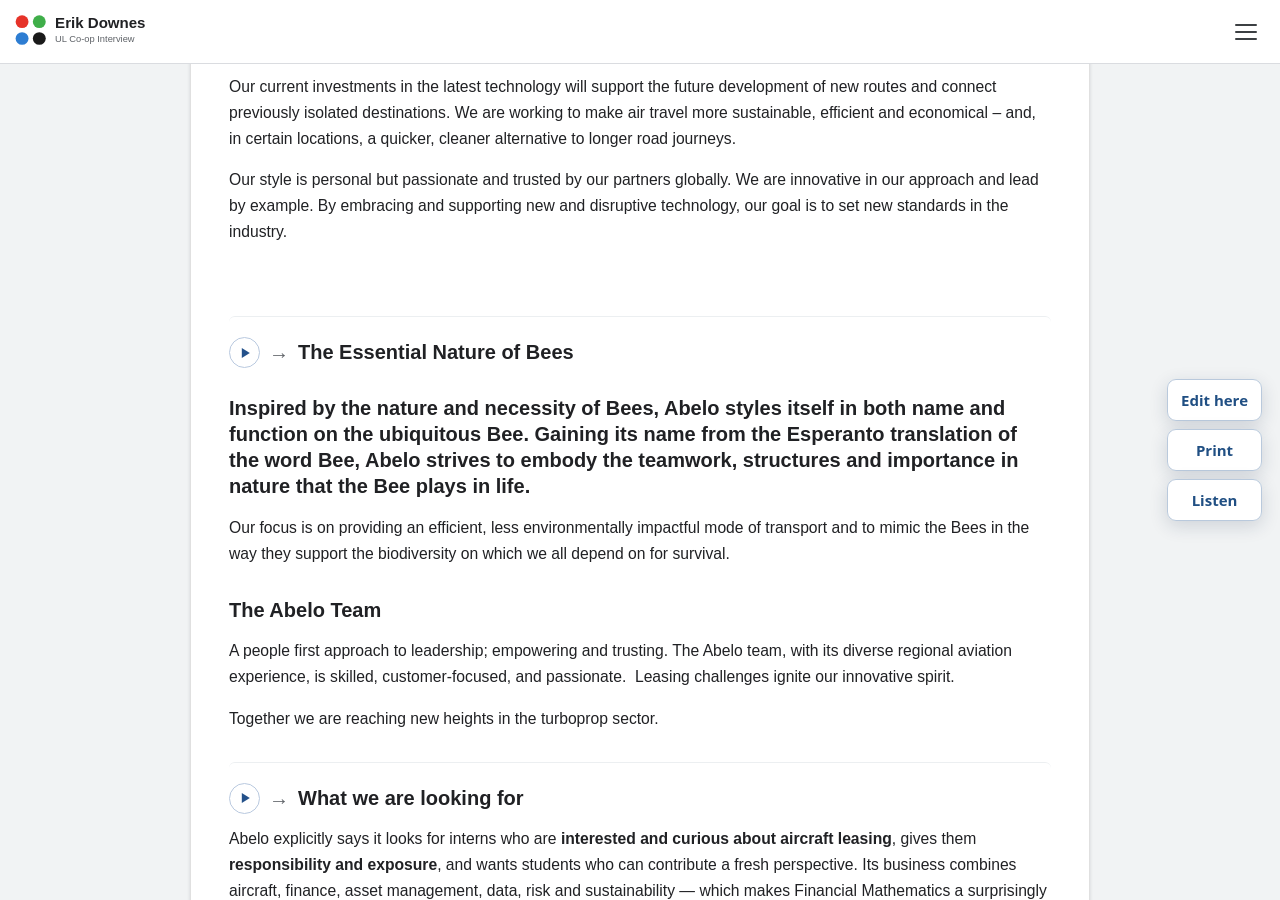
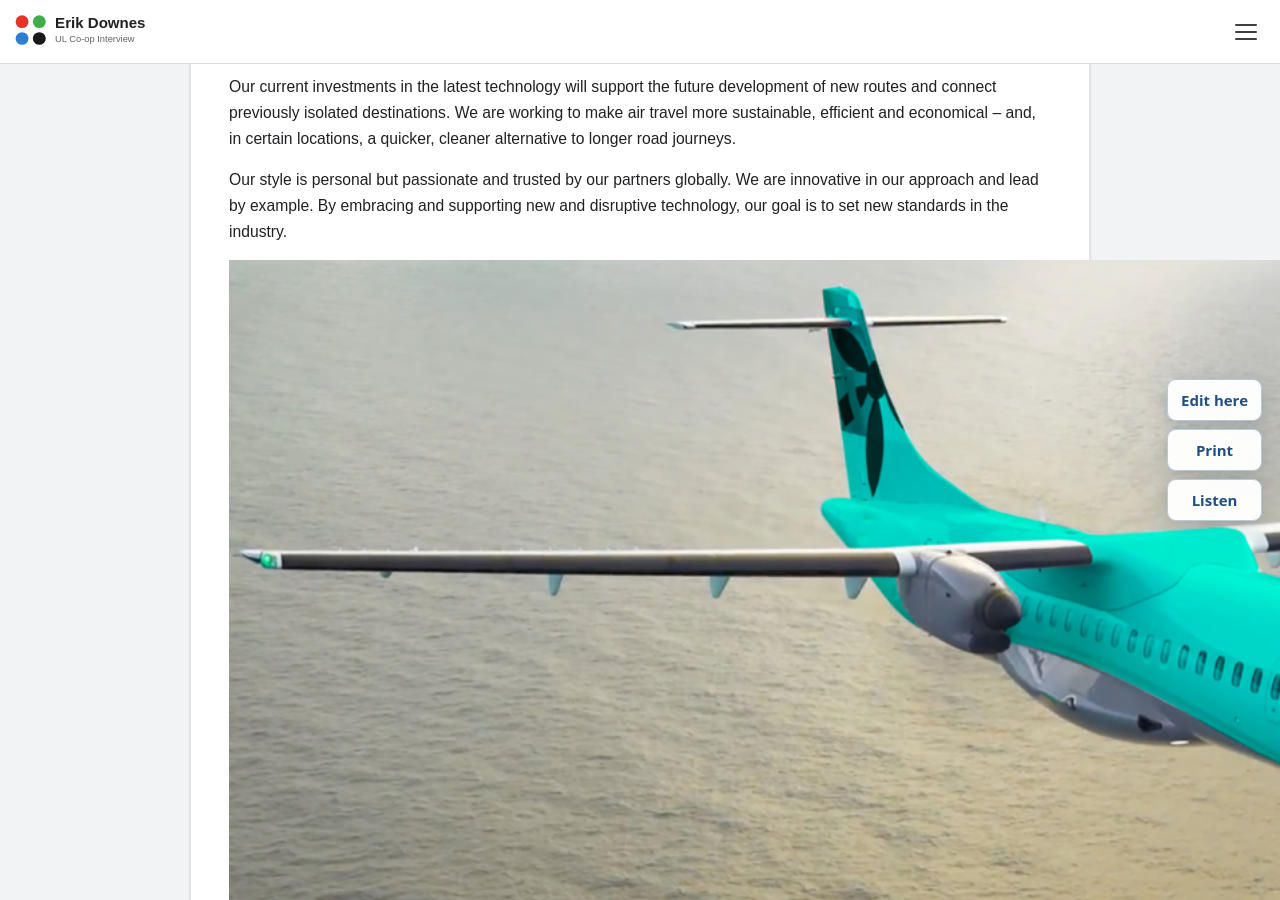
Before and after one commit to ronandownes/coop, a Jekyll site: the page built from company-role.md, in a window 1280 px wide and 900 px high, scrolled down 905 px. Built offline with Jekyll 4.4.1, drawn with Linux system fonts in a browser that asks for light colours.

Commit message:
Update company-role.md (via Pages CMS)

```diff
--- a/company-role.md
+++ b/company-role.md
@@ -35,9 +35,9 @@
 
 Our style is personal but passionate and trusted by our partners globally. We are innovative in our approach and lead by example. By embracing and supporting new and disruptive technology, our goal is to set new standards in the industry.
 
+![image.png](/assets/uploads/image.png)
 
 
-&nbsp;
 
 ## Bees | The Essential Nature of Bees
 
@@ -55,11 +55,9 @@
 
 
 
-
-
+&nbsp;
 
 ## Looking for | What we are looking for
-
 
 Abelo explicitly says it looks for interns who are **interested and curious about aircraft leasing**, gives them **responsibility and exposure**, and wants students who can contribute a fresh perspective. Its business combines aircraft, finance, asset management, data, risk and sustainability — which makes Financial Mathematics a surprisingly strong fit.
 
```
